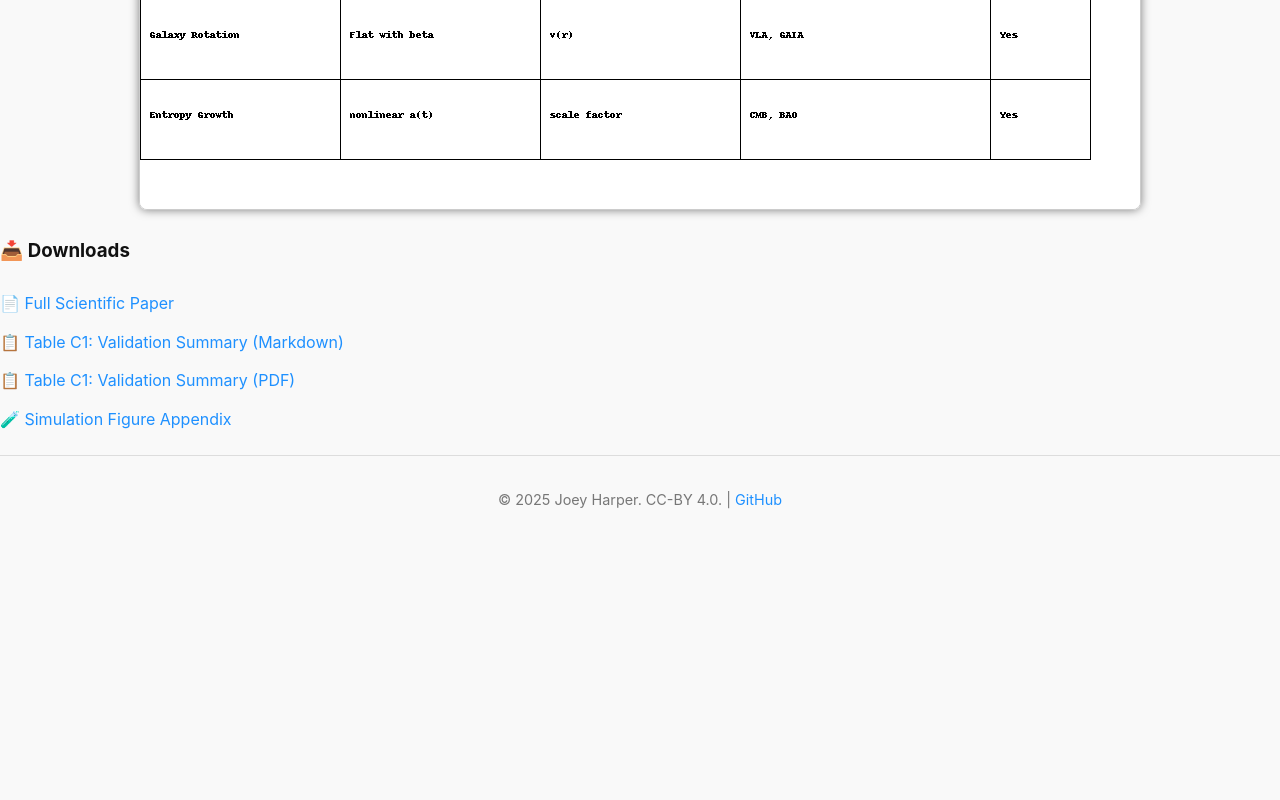
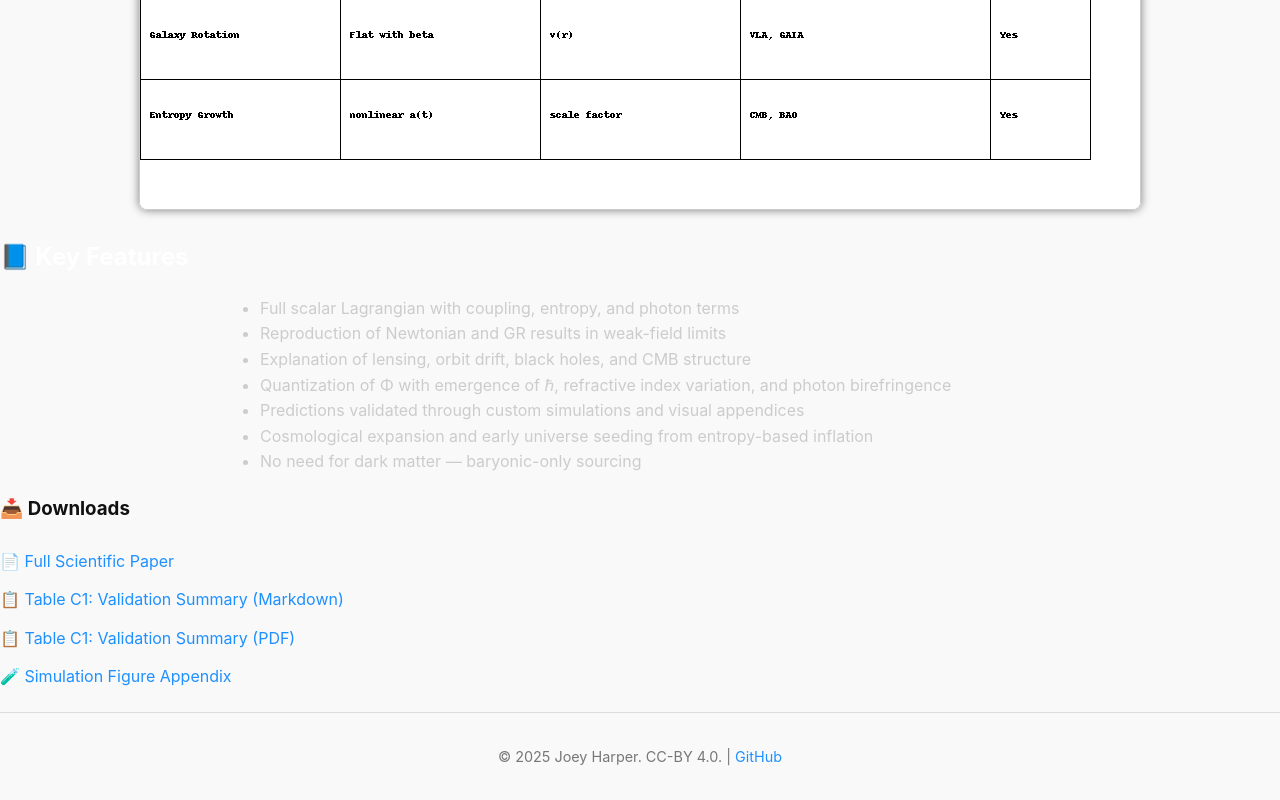
Before and after one commit to joeyharper52/joeyharper52.github.io, a plain HTML site: page index.html in a window 1280 px wide. Shown: the part 925-1725 px from the top of the page. Before the commit the page ends 1468 px from the top, so only its background shows below. Drawn offline with Linux system fonts and the light colour scheme.

Commit message:
Update index.html

```diff
--- a/index.html
+++ b/index.html
@@ -42,7 +42,18 @@
     <img src="PFTG_Observational_Test_Strategy.png" alt="Future Work Chart" style="max-width: 90%; border: 1px solid #ccc; border-radius: 8px; box-shadow: 0 0 10px rgba(0,0,0,0.5);">
   </a>
 </div>
-
+<section class="key-features">
+  <h2 style="color: #ffffff;">📘 Key Features</h2>
+  <ul style="color: #cccccc; text-align: left; max-width: 800px; margin: auto;">
+    <li>Full scalar Lagrangian with coupling, entropy, and photon terms</li>
+    <li>Reproduction of Newtonian and GR results in weak-field limits</li>
+    <li>Explanation of lensing, orbit drift, black holes, and CMB structure</li>
+    <li>Quantization of Φ with emergence of ℏ, refractive index variation, and photon birefringence</li>
+    <li>Predictions validated through custom simulations and visual appendices</li>
+    <li>Cosmological expansion and early universe seeding from entropy-based inflation</li>
+    <li>No need for dark matter — baryonic-only sourcing</li>
+  </ul>
+</section>
 <section class="downloads">
     <h3>📥 Downloads</h3>
     <ul>
```
